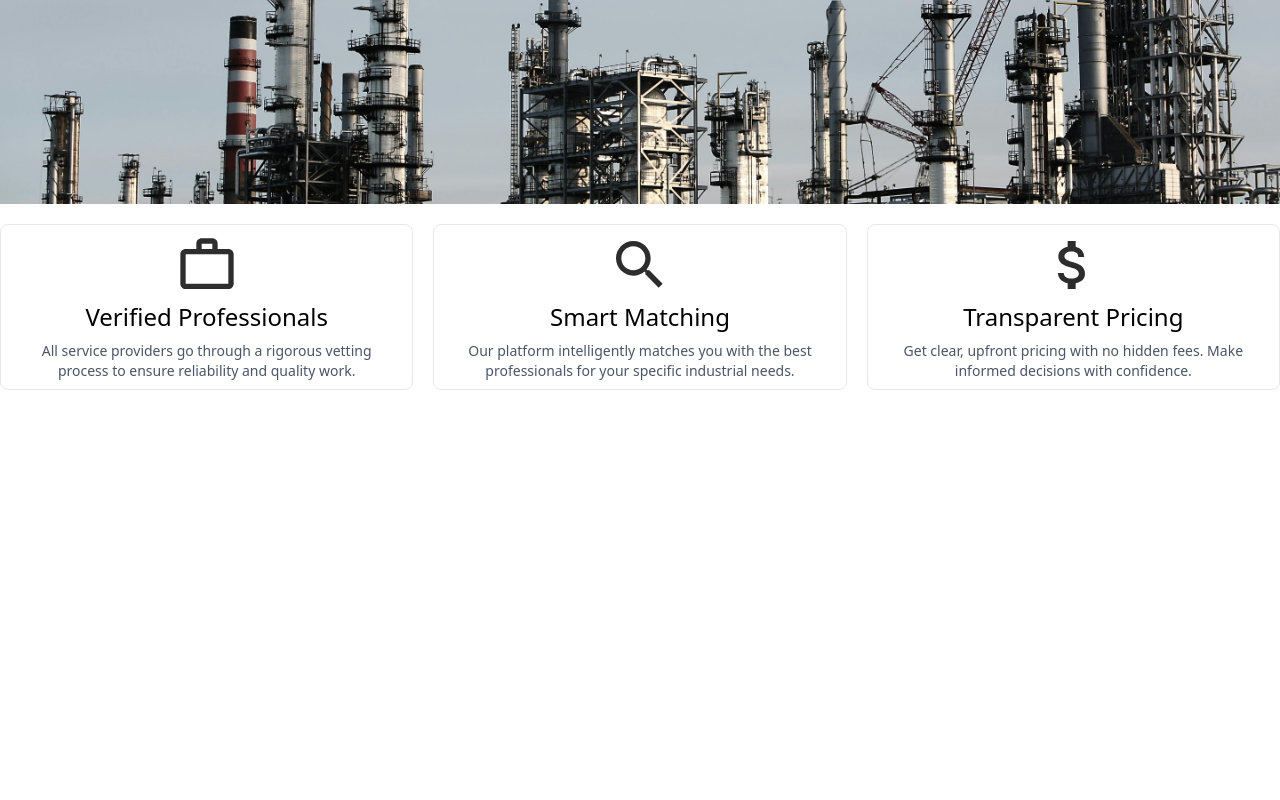
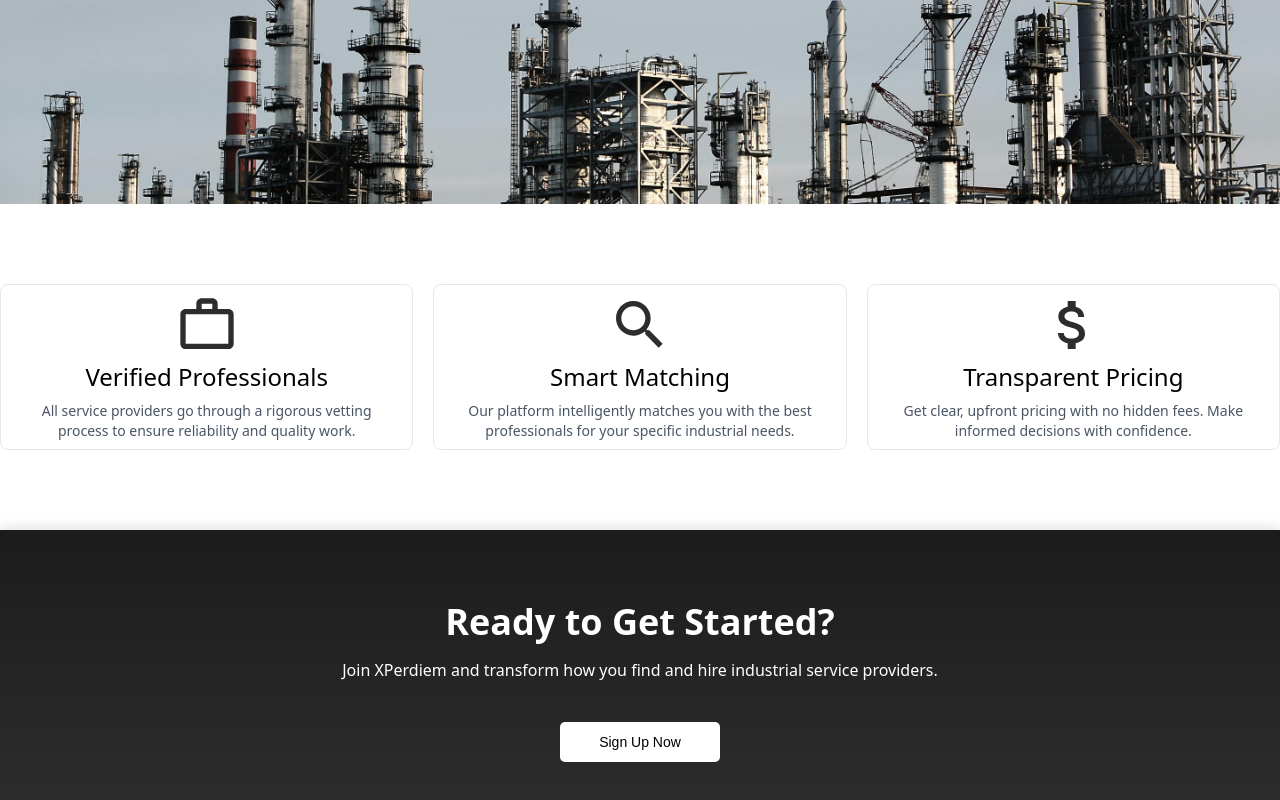
Before and after one commit to BaselYounis/Preview, a React (Vite) app: page / in a window 1280 px wide. Shown: the part 468-1268 px from the top of the page. Before the commit the page ends 898 px from the top, so only its background shows below. Built offline with nearby package versions, Linux system fonts and the light colour scheme.

Commit message:
finished designing landing page

```diff
--- a/src/GeneralComponents/Button.tsx
+++ b/src/GeneralComponents/Button.tsx
@@ -36,8 +36,8 @@ const Button: FunctionComponent<ButtonProps> = ({
       isHovered && props.onHoverTextColor
         ? props.onHoverTextColor
         : props.textColor || "#000000",
-    fontFamily: "Poppins",
-    fontWeight: "500",
+    fontFamily: "sans-serif",
+    fontWeight: "400",
 
     width: `${widthFactor * 75}px`,
     height: `${heightFactor * 40}px`,
--- /dev/null
+++ b/src/Pages/LandingPage/Components/Footer.tsx
@@ -0,0 +1,34 @@
+import type { CSSProperties } from "@mui/material";
+import Button from "../../../GeneralComponents/Button";
+import { theme } from "../../../Constants/Colors";
+
+function Footer() {
+  const baseStyle: CSSProperties = {
+    backgroundColor: "#1F2937",
+    backgroundImage: `linear-gradient(to bottom, ${theme.colors.primaryDark()}, ${theme.colors.primaryLight()})`,
+    width: "100%",
+    padding: "2rem 0",
+    boxShadow: "0px -4px 10px rgba(0, 0, 0, 0.1)",
+  };
+  return (
+    <div
+      className="flex flex-col text-white w-full items-center justify-center"
+      style={baseStyle}
+    >
+      <div className="flex flex-col items-center justify-center mt-10 mb-10 gap-y-2">
+        <div className="font-bold text-4xl">Ready to Get Started?</div>
+        <p className="mt-2">
+          Join XPerdiem and transform how you find and hire industrial service
+          providers.
+        </p>
+      </div>
+      <Button
+        label="Sign Up Now"
+        style={{ width: "10rem", fontSize: "14px" }}
+      />
+      <span className="h-5" />
+    </div>
+  );
+}
+
+export default Footer;
--- a/src/Pages/LandingPage/page.tsx
+++ b/src/Pages/LandingPage/page.tsx
@@ -6,6 +6,7 @@ import image2 from "../../assets/images/pexels-kateryna-babaieva-1423213-2760241
 import image3 from "../../assets/images/pexels-klaus-44936-167676.jpg";
 import Card from "./Components/Card";
 import { AttachMoneyOutlined, SearchOutlined, WorkOutlineOutlined } from "@mui/icons-material";
+import Footer from "./Components/Footer";
 
 function LandingPage() {
   // Use imported images to ensure proper bundling and paths in production
@@ -44,7 +45,7 @@ function LandingPage() {
           children={<CarouselChild />}
         />
       </div>
-      <div className="flex flex-row items-center justify-center mt-5 gap-x-5">
+      <div className="flex flex-row items-center justify-center mt-20 mb-20 gap-x-5">
         <Card
           Icon={WorkOutlineOutlined}
           title="Verified Professionals"
@@ -61,7 +62,8 @@ function LandingPage() {
           description="Get clear, upfront pricing with no hidden fees. Make informed decisions with confidence."
         />
       </div>
-    <span className="h-10"/>
+
+      <Footer/>
     </div>
   );
 }
```
